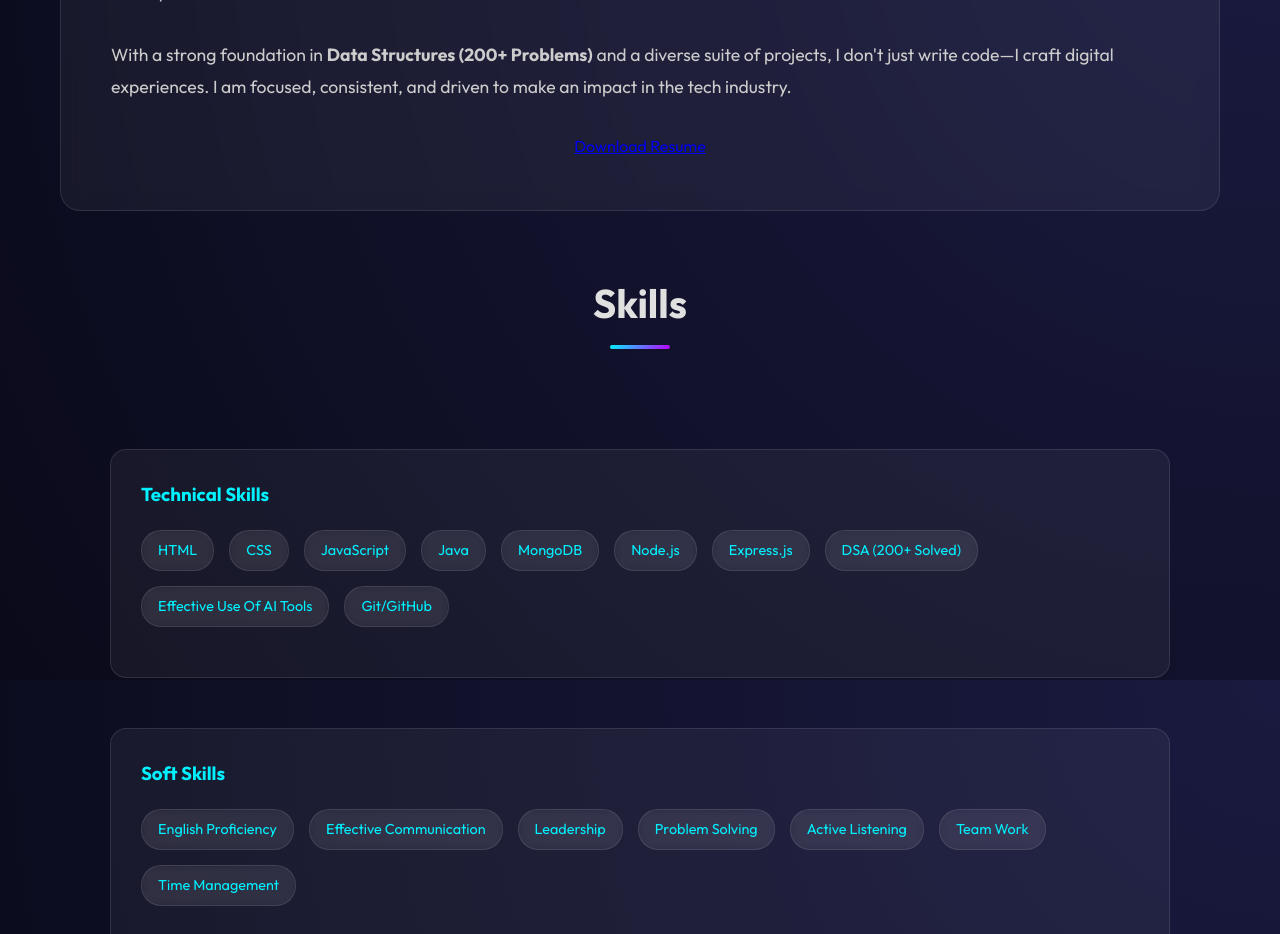
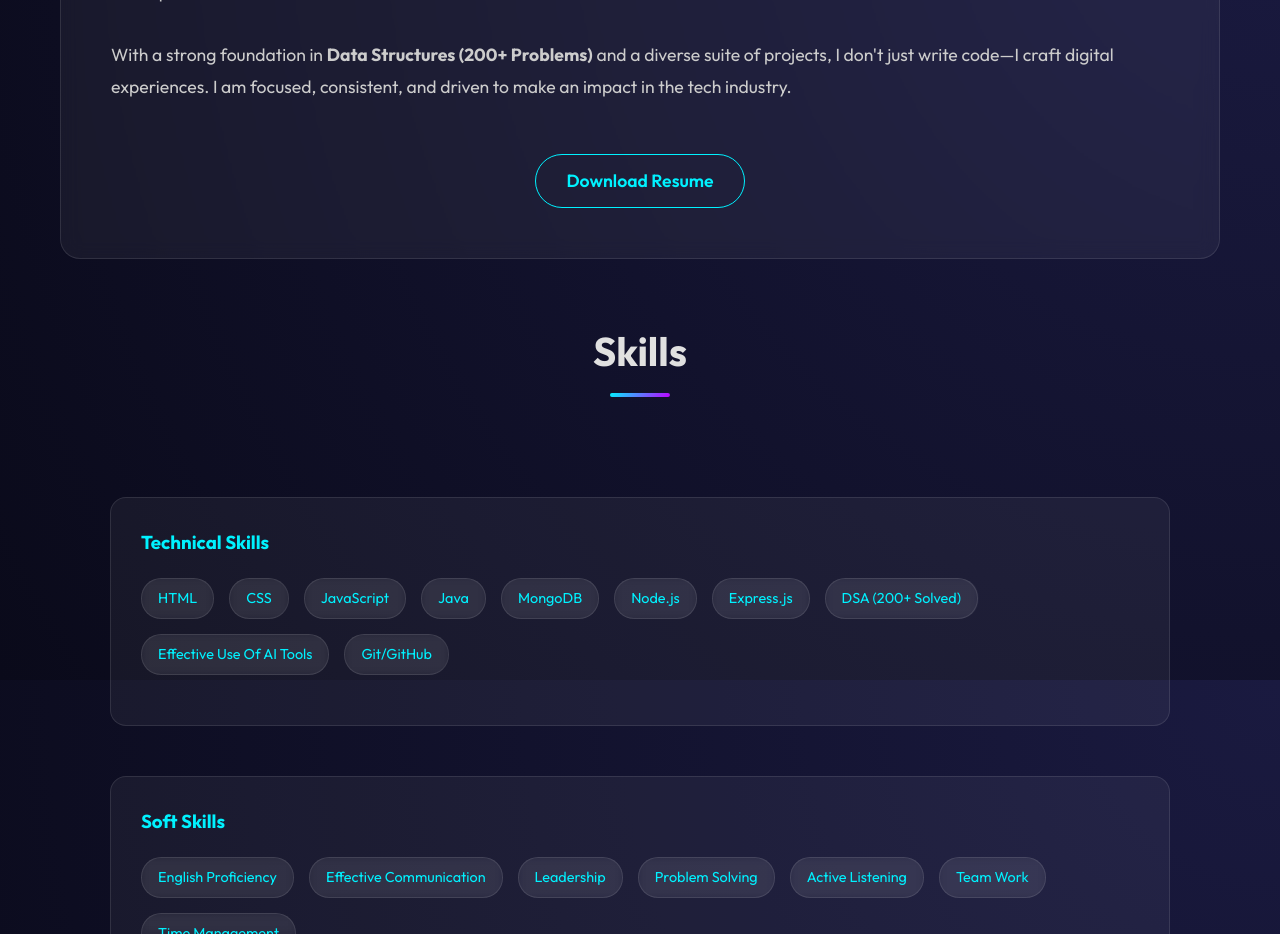
Before and after one commit to dhruv3140/my-portfolio, a plain HTML site: page index.html in a window 1280 px wide. Shown: the part 3320-4254 px from the top of the page. Drawn offline with nearby package versions, Linux system fonts and the light colour scheme.

Commit message:
Update style.css

```diff
--- a/style.css
+++ b/style.css
@@ -512,10 +512,32 @@ section h2::after {
   margin-top: 10px;
 }
 
+
 .submit-btn:hover {
   background: var(--text-highlight);
   color: #0a0a1a;
   box-shadow: 0 0 15px rgba(0, 242, 255, 0.5);
+}
+
+.btn-resume {
+  display: inline-block;
+  padding: 12px 30px;
+  background: transparent;
+  border: 1px solid var(--text-highlight);
+  color: var(--text-highlight);
+  font-size: 1.1rem;
+  font-weight: 600;
+  border-radius: 30px;
+  text-decoration: none;
+  transition: all 0.3s ease;
+  margin-top: 20px;
+}
+
+.btn-resume:hover {
+  background: var(--text-highlight);
+  color: #0a0a1a;
+  box-shadow: 0 0 20px rgba(0, 242, 255, 0.6);
+  transform: translateY(-3px);
 }
 
 /* Footer */
```
